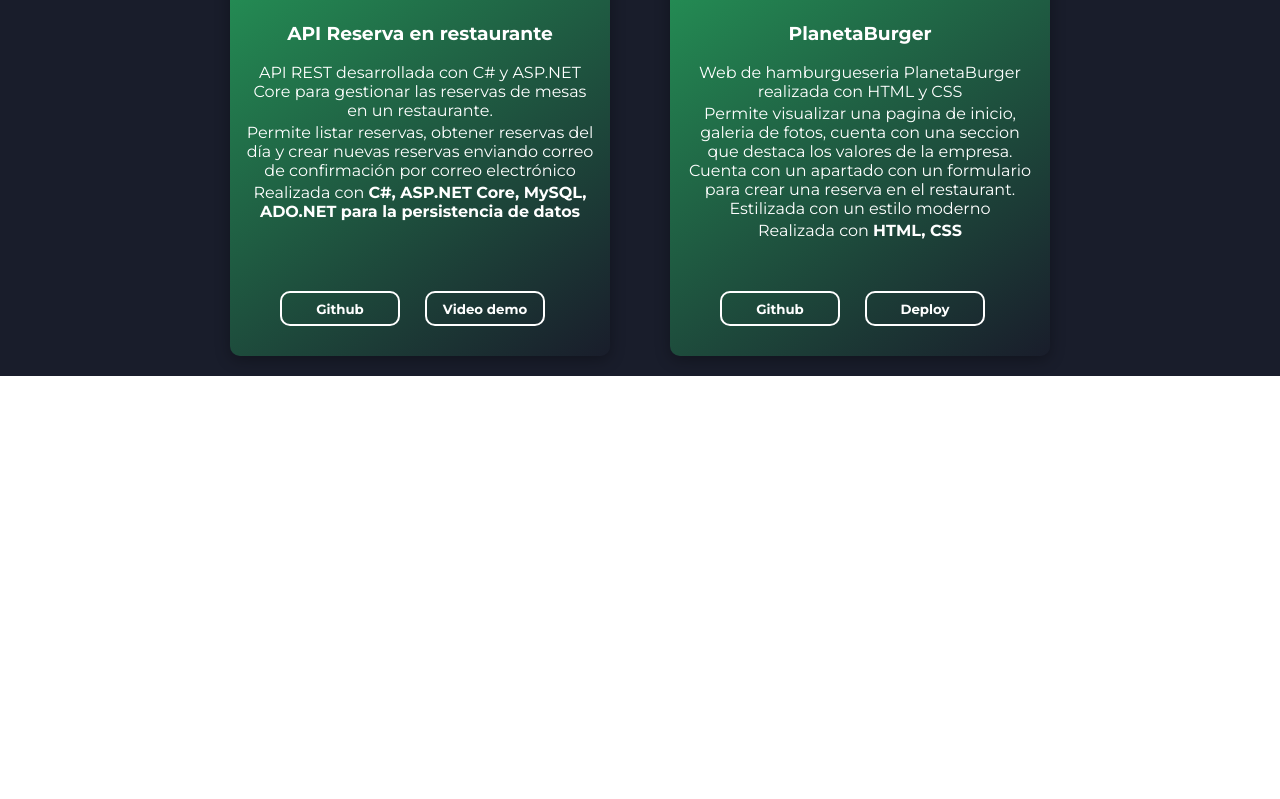
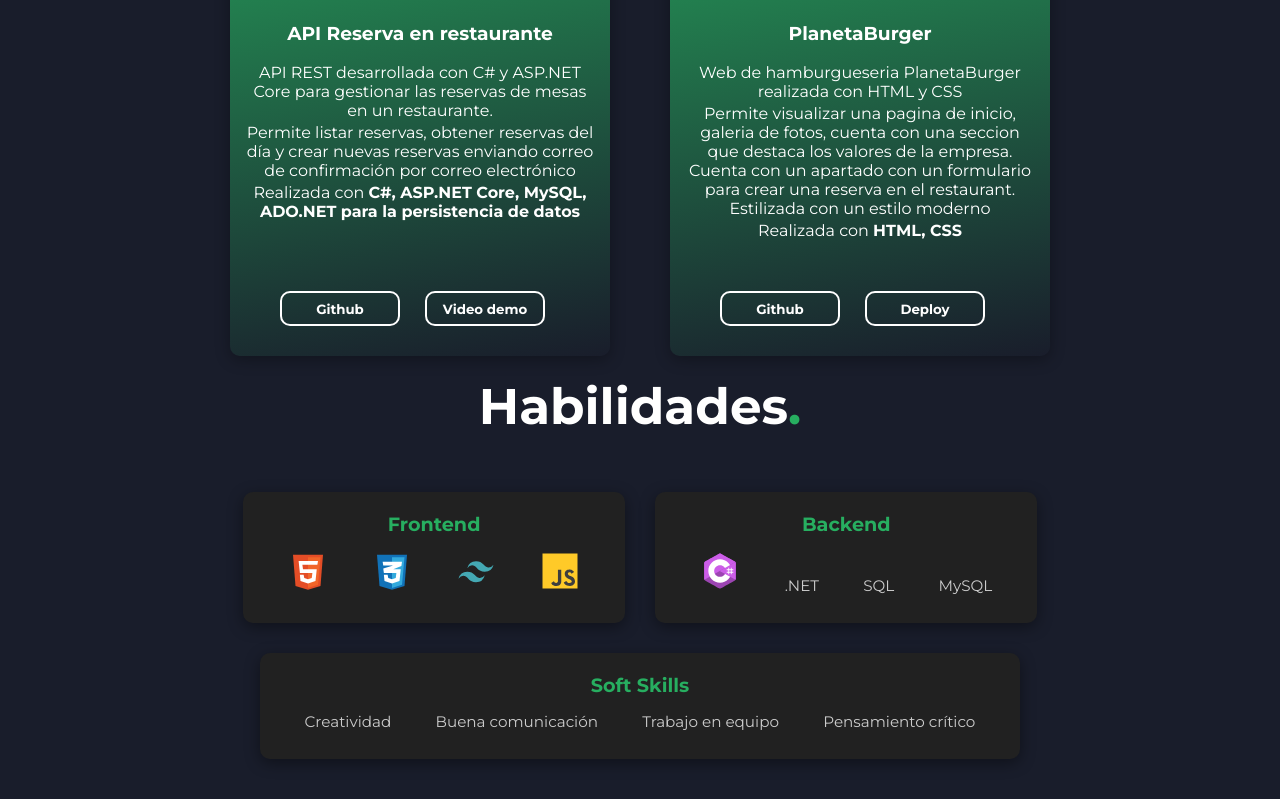
Before and after one commit to damidevel0per/portfolio-damian-perez, a plain HTML site: page index.html in a window 1280 px wide. Shown: the part 1781-2580 px from the top of the page. Before the commit the page ends 2157 px from the top, so only its background shows below. Drawn offline with Linux system fonts and the light colour scheme.

Commit message:
actualizaciones de contenido

```diff
--- a/css/estilo.css
+++ b/css/estilo.css
@@ -3,6 +3,10 @@
 *{
     margin: 0;
     font-family: 'Montserrat', 'open sans';
+}
+
+body{
+    background-color: #191D2B;
 }
 
 /* Estilos header */
@@ -79,14 +83,14 @@ button:hover{
 .hero img{
     width: 100%;
     max-width: 400px;
-    border: solid 2px #191D2B;
     border-radius: 500px;
-    transition: 0.5s;
+    transition: all 1.5s;
     box-shadow: 0 4px 15px rgba(0, 0, 0, 0.3);
 }
 
 .hero img:hover{
-    transform: scale(1.05);
+    transform: scale(1.10) rotateZ(360deg) ;
+    box-shadow: 0 4px 15px rgba(39, 174, 96, 1)
 }
 
 /* Estilos section proyectos personales */
@@ -96,10 +100,12 @@ button:hover{
     display: flex;
     flex-direction: column;
     align-items: center;
+    min-height: 100vh;
 }
 
 hr{
-    width: 160vh;
+    width: 90%;
+    max-width: 1000px;
     border-color: #27AE60;
     margin-bottom: 30px;
 }
@@ -122,7 +128,7 @@ hr{
     text-align: center;
     align-items: center;
     color: white;
-    background: linear-gradient(145deg, #27AE60, #191D2B);
+    background: linear-gradient(350deg,#191D2B, #27AE60 );
     box-shadow: 0 4px 15px rgba(0, 0, 0, 0.3);
     width: 350px;
     padding: 15px;
@@ -131,7 +137,7 @@ hr{
     display: flex;
     flex-direction: column;
     min-height: 530px;
-    transition: 0.5s ease;
+    transition: transform 0.3s ease;
 }
 
 .tarjeta-proyecto:hover{
@@ -180,3 +186,64 @@ hr{
     gap: 10px;
     margin-top: auto;
 }
+
+/*Estilos de section de skills*/
+
+.habilidades h2{
+
+    font-size: 50px;
+    padding-bottom: 15px;
+    text-align: center;
+    color: #27AE60;
+
+}
+
+.skills-flex {
+    display: flex;
+    flex-wrap: wrap; /* Permite que las columnas bajen en pantallas pequeñas */
+    justify-content: center;
+    gap: 30px;
+    padding: 40px 20px;
+    background-color: #191D2B;
+    color: white;
+  }
+
+  .skill-box {
+    background-color: #212121;
+    border-radius: 10px;
+    padding: 20px 25px;
+    min-width: 220px;
+    box-shadow: 0 4px 15px rgba(0, 0, 0, 0.4);
+    transition: transform 0.3s ease;
+  }
+
+  .skill-box:hover {
+    transform: translateY(-5px);
+  }
+
+  .skill-box h3 {
+    font-size: 1.2rem;
+    color: #27AE60;
+    margin-bottom: 15px;
+    text-align: center;
+  }
+
+  .skill-box ul {
+    list-style: none;
+    padding: 0;
+    margin: 0;
+  }
+
+  .skill-box li {
+    font-size: 0.95rem;
+    margin-bottom: 8px;
+    color: #ccc;
+  }
+
+  .skill-box li img{
+    max-width: 40px;
+  }
+
+  .skill-box li:hover{
+    color: #27AE60;
+  }
--- a/index.html
+++ b/index.html
@@ -34,10 +34,7 @@
         </section>
 
         <section class="proyectos">
-            <div>
-                <hr>
-            </div>
-
+            <hr>
             <h2><span>Proyectos</span>.</h2>
 
             <div>
@@ -88,6 +85,42 @@
                 </div>
             </div>
         </section>
+
+
+        <section class="habilidades">
+            <h2><span>Habilidades</span>.</h2>
+            <div class="skills-flex">
+                <div class="skill-box">
+                  <h3>Frontend</h3>
+                  <ul>
+                    <li><img src="imagenes/html-5-svgrepo-com.svg" alt=""></li>
+                    <li><img src="imagenes/css-3-svgrepo-com.svg" alt=""></li>
+                    <li><img src="imagenes/tailwind-svgrepo-com.svg" alt=""></li>
+                    <li><img src="imagenes/js-svgrepo-com.svg" alt=""></li>
+                  </ul>
+                </div>
+
+                <div class="skill-box">
+                  <h3>Backend</h3>
+                  <ul>
+                    <li><img src="imagenes/c-sharp-logo-2.svg" alt=""></li>
+                    <li>.NET</li>
+                    <li>SQL</li>
+                    <li>MySQL</li>
+                  </ul>
+                </div>
+
+                <div class="skill-box">
+                  <h3>Soft Skills</h3>
+                  <ul>
+                    <li>Creatividad</li>
+                    <li>Buena comunicación</li>
+                    <li>Trabajo en equipo</li>
+                    <li>Pensamiento crítico</li>
+                  </ul>
+                </div>
+            </div>
+        </section>
     </main>
 
 </body>
```
Also changed, not shown: imagenes/c-sharp-logo-2.svg (added), imagenes/css-3-svgrepo-com.svg (added), imagenes/html-5-svgrepo-com.svg (added), imagenes/js-svgrepo-com.svg (added), imagenes/tailwind-svgrepo-com.svg (added).
